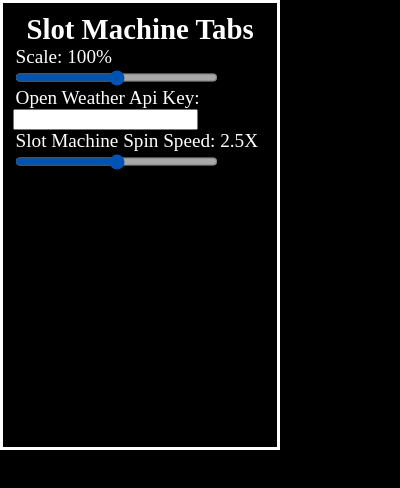
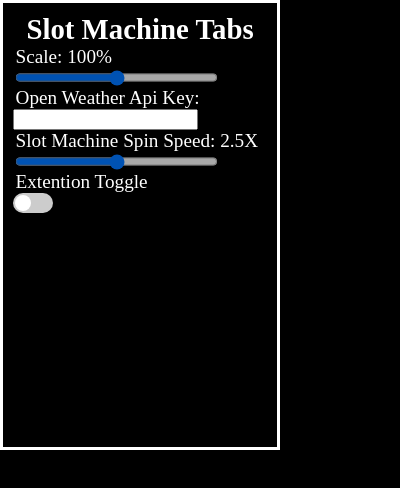
Before and after one commit to p0ttat0/chome-extention, a browser extension: page popup.html in a window 400 px wide. Drawn offline with Linux system fonts and the light colour scheme.

Commit message:
asdasdas

```diff
--- a/js/popup.js
+++ b/js/popup.js
@@ -1,7 +1,8 @@
 let scaleSlider = document.getElementById("scaling");
 let speedSlider = document.getElementById("spinSpeed");
-let scaleDisplay = document.getElementById("scaleDisplay")
-let speedSliderDisplay = document.getElementById("speedSliderDisplay")
+let scaleDisplay = document.getElementById("scaleDisplay");
+let speedSliderDisplay = document.getElementById("speedSliderDisplay");
+let extentionToggle = document.getElementById("extentionToggle");
 let weatherApiKey = document.getElementById("weatherApiInput");
 scaleSlider.value = localStorage.getItem("scale")
 speedSlider.value = localStorage.getItem("speed")
@@ -17,3 +18,7 @@ speedSlider.oninput = function() {
     localStorage.setItem("speed", speedSlider.value);
     speedSliderDisplay.innerHTML = `Slot Machine Spin Speed: ${speedSlider.value}X`
 }
+
+extentionToggle.oninput = function() {
+    localStorage.setItem("extentionToggle", extentionToggle.checked);
+}
--- a/popup.html
+++ b/popup.html
@@ -10,18 +10,22 @@
 
       <p style="padding-left: 1%;" id="scaleDisplay">Scale:</p>
       <div class="slidecontainer">
-        <input type="range" min="0" max="2" value="1" step="0.05" class="slider" id="scaling">
+        <input type="range" min="0" max="2" value="1" step="0.05" class="slide" id="scaling">
       </div>
 
       <p style="padding-left: 1%;" id="scaleDisplay">Open Weather Api Key:</p>
       <input type="text" id="weatherApiInput">
       <p style="padding-left: 1%;" id = speedSliderDisplay>Slot Machine Spin Speed:</p>
       <div class="slidecontainer">
-        <input type="range" min="0" max="5" value="1" step="0.25" class="slider" id="spinSpeed">
+        <input type="range" min="0" max="5" value="1" step="0.25" class="slide" id="spinSpeed">
       </div>
+      <p style="padding-left: 1%;">Extention Toggle</p>
+      <label class="switch">
+        <input type="checkbox" id="extentionToggle">
+        <span class="slider round"></span>
+      </label>
     </div>
   </body>
-
   <script src="/js/popup.js"></script>
 
 </html>
--- a/style_sheets/popup.css
+++ b/style_sheets/popup.css
@@ -23,7 +23,7 @@ p{
     width: 100%;
 }
 
-.slider {
+.slide {
 width: 80%;
 height: 15px;
 border-radius: 5px;
@@ -34,6 +34,62 @@ opacity: 0.7;
 transition: opacity .2s;
 }
 
-.slider:hover {
-opacity: 1;
+.switch {
+  position: relative;
+  display: inline-block;
+  width: 40px;
+  height: 20px;
 }
+
+/* Hide default HTML checkbox */
+.switch input {
+  opacity: 0;
+  width: 0;
+  height: 0;
+}
+
+/* The slider */
+.slider {
+  position: absolute;
+  cursor: pointer;
+  top: 0;
+  left: 0;
+  right: 0;
+  bottom: 0;
+  background-color: #ccc;
+  -webkit-transition: .4s;
+  transition: .4s;
+}
+
+.slider:before {
+  position: absolute;
+  content: "";
+  height: 16px;
+  width: 16px;
+  left: 2px;
+  bottom: 2px;
+  background-color: white;
+  -webkit-transition: .4s;
+  transition: .4s;
+}
+
+input:checked + .slider {
+  background-color: #2196F3;
+}
+
+input:focus + .slider {
+  box-shadow: 0 0 1px #2196F3;
+}
+
+input:checked + .slider:before {
+  transform: translateX(20px);
+}
+
+/* Rounded sliders */
+.slider.round {
+  border-radius: 10px;
+}
+
+.slider.round:before {
+  border-radius: 50%;
+}
```
